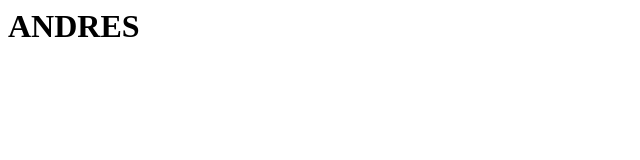
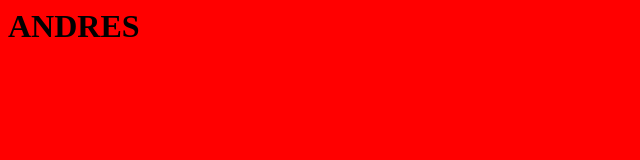
Before and after one commit to amasriesbovalar/amasriesbovalar.github.io, a plain HTML site: page index.html in a window 1280 px wide. Shown: the whole page, without its empty margins (0-640 px from the left). Drawn offline with Linux system fonts and the light colour scheme.

Commit message:
Update index.html

```diff
--- a/index.html
+++ b/index.html
@@ -1,8 +1,8 @@
-	<html>
+<html>
 <head>
   <title>Primera pagina</title>
 </head>
-<body>
+<body bgcolor="red">
 <h1> ANDRES</H1>
 </body>
 </html>
```
